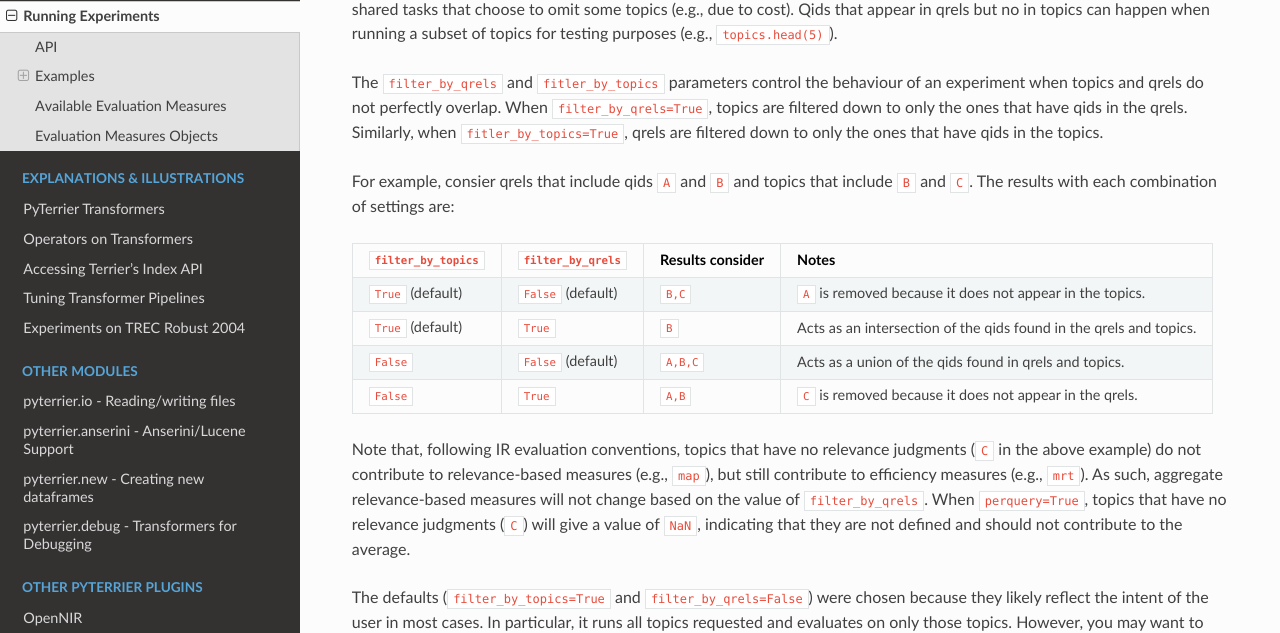
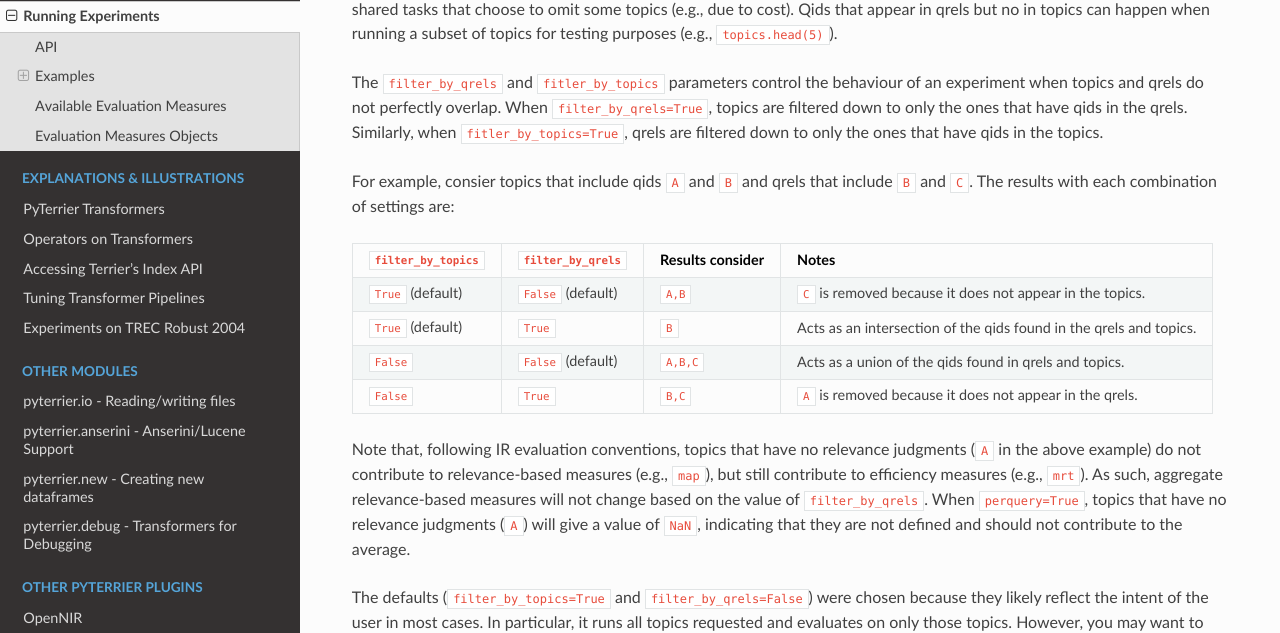
Before and after one commit to terrier-org/pyterrier, a Sphinx documentation site: the page built from docs/experiments.rst, in a window 1280 px wide and 900 px high, scrolled down 3844 px. Shown: the part 86-719 px from the top of the window. Built offline with Sphinx 7.4.7 and the Read the Docs theme 2.0.0, drawn with Linux system fonts in a browser that asks for light colours; pages that are not in the unit, such as notebooks, are missing from menus; the version number is read from the project's files by our own code.

```diff
--- a/docs/experiments.rst
+++ b/docs/experiments.rst
@@ -160,25 +160,25 @@ The ``filter_by_qrels`` and ``fitler_by_topics`` parameters control the behaviou
 do not perfectly overlap. When ``filter_by_qrels=True``, topics are filtered down to only the ones that have qids in the
 qrels. Similarly, when ``fitler_by_topics=True``, qrels are filtered down to only the ones that have qids in the topics.
 
-For example, consier qrels that include qids ``A`` and ``B`` and topics that include ``B`` and ``C``. The results with
+For example, consier topics that include qids ``A`` and ``B`` and qrels that include ``B`` and ``C``. The results with
 each combination of settings are:
 
 +----------------------+----------------------+------------------+--------------------------------------------------------------------+
 | ``filter_by_topics`` | ``filter_by_qrels``  | Results consider | Notes                                                              |
 +======================+======================+==================+====================================================================+
-| ``True`` (default)   | ``False`` (default)  | ``B,C``          | ``A`` is removed because it does not appear in the topics.         |
+| ``True`` (default)   | ``False`` (default)  | ``A,B``          | ``C`` is removed because it does not appear in the topics.         |
 +----------------------+----------------------+------------------+--------------------------------------------------------------------+
 | ``True`` (default)   | ``True``             | ``B``            | Acts as an intersection of the qids found in the qrels and topics. |
 +----------------------+----------------------+------------------+--------------------------------------------------------------------+
 | ``False``            | ``False`` (default)  | ``A,B,C``        | Acts as a union of the qids found in qrels and topics.             |
 +----------------------+----------------------+------------------+--------------------------------------------------------------------+
-| ``False``            | ``True``             | ``A,B``          | ``C`` is removed because it does not appear in the qrels.          |
+| ``False``            | ``True``             | ``B,C``          | ``A`` is removed because it does not appear in the qrels.          |
 +----------------------+----------------------+------------------+--------------------------------------------------------------------+
 
-Note that, following IR evaluation conventions, topics that have no relevance judgments (``C`` in the above example)
+Note that, following IR evaluation conventions, topics that have no relevance judgments (``A`` in the above example)
 do not contribute to relevance-based measures (e.g., ``map``), but still contribute to efficiency measures (e.g., ``mrt``).
 As such, aggregate relevance-based measures will not change based on the value of ``filter_by_qrels``. When ``perquery=True``,
-topics that have no relevance judgments (``C``) will give a value of ``NaN``, indicating that they are not defined
+topics that have no relevance judgments (``A``) will give a value of ``NaN``, indicating that they are not defined
 and should not contribute to the average.
 
 The defaults (``filter_by_topics=True`` and ``filter_by_qrels=False``) were chosen because they likely reflect the intent
```
